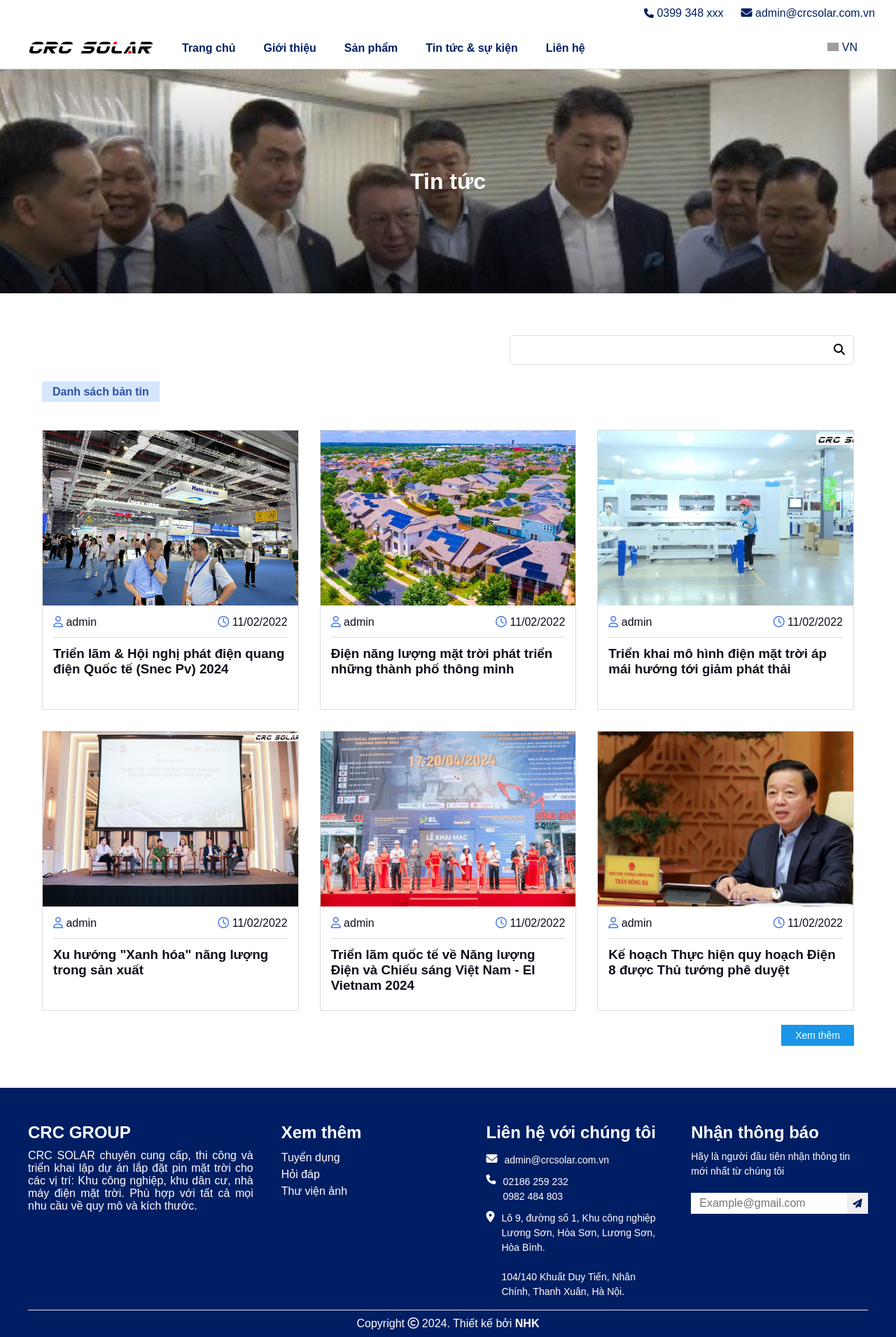
After one commit to HKJared/CRC-Solar, a PHP site: page /news.php in a window 1280 px wide. The commit adds this page. Shown: the whole page at 70% size. Run offline with PHP 8.4, Linux system fonts and the light colour scheme; grey boxes are pictures that could not be loaded.

Commit message:
Create: responsibility, news; Fix: staff, vision

```diff
--- a/includes/header.php
+++ b/includes/header.php
@@ -8,7 +8,11 @@
     <link rel="stylesheet" href="https://cdnjs.cloudflare.com/ajax/libs/font-awesome/6.5.2/css/all.min.css" integrity="sha512-SnH5WK+bZxgPHs44uWIX+LLJAJ9/2PkPKZ5QiAj6Ta86w+fsb2TkcmfRyVX3pBnMFcV7oQPJkl9QevSCWr3W6A==" crossorigin="anonymous" referrerpolicy="no-referrer" />
     <link rel="stylesheet" href="css/style.css">
 </head>
-
+<script>
+    function changeTitle(newTitle) {
+        document.title = newTitle;
+    }
+</script>
 <body>
     <div class="top-header row">
         <div class="contact row">
@@ -28,8 +32,8 @@
                     <ul class="sub-menu">
                         <li><a href="">Thư ngỏ</a></li>
                         <li><a href="staff.php">Con người CRC Solar</a></li>
-                        <li><a href="">Tầm nhìn chiến lược</a></li>
-                        <li><a href="">Trách nhiệm xã hội</a></li>
+                        <li><a href="vision.php">Tầm nhìn chiến lược</a></li>
+                        <li><a href="responsibility.php">Trách nhiệm xã hội</a></li>
                     </ul>
                 </li>
                 <li>
@@ -44,7 +48,7 @@
                 <li>
                     <a href="">Tin tức & sự kiện</a>
                     <ul class="sub-menu">
-                        <li><a href="">Tin tức</a></li>
+                        <li><a href="news.php">Tin tức</a></li>
                         <li><a href="">Ứng dụng - Công nghệ</a></li>
                         <li><a href="">Thư viện ảnh</a></li>
                         <li><a href="">Hỏi đáp</a></li>
--- a/public/about.php
+++ b/public/about.php
@@ -1,4 +1,7 @@
 <?php include('../includes/header.php'); ?>
+<script>
+    changeTitle("CRC Solar - Giới thiệu");
+</script>
 <link rel="stylesheet" href="css/about.css">
     <main class="center">
         <div class="about top-main center column">
@@ -46,7 +49,7 @@
                     </div>
                 </div>
             </div>
-            <div class="center" style="width: 100vw; background-color: #f5f9ff; border-bottom: 1px solid #eee;">
+            <div class="center" style="width: 100vw; background-color: var(--blueBlock2); border-bottom: 1px solid #eee;">
                 <div class="block block2 row">
                     <div class="left column">
                         <h1>Vì sao nên chọn CRC?</h1>
--- a/public/contact.php
+++ b/public/contact.php
@@ -1,4 +1,7 @@
 <?php include('../includes/header.php'); ?>
+<script>
+    changeTitle("CRC Solar - Liên hệ")
+</script>
 <link rel="stylesheet" href="css/contact.css">
     <main class="center">
         <div class="slogan top-main center column">
--- a/public/css/contact.css
+++ b/public/css/contact.css
@@ -107,7 +107,7 @@ body {
 
 .map-container {
     width: 100vw;
-    background-color: #f4fbff;
+    background-color: var(--blueBlock2);
 }
 
 .block2 > * {
--- /dev/null
+++ b/public/css/news.css
@@ -0,0 +1,131 @@
+body {
+    background-image: url('../images/block1.jpg');
+}
+
+.top-main {
+    height: 40vh;
+}
+
+.search-container {
+    display: flex;
+    justify-content: end;
+}
+
+#search {
+    border: var(--border);
+    border-radius: 5px;
+    overflow: hidden;
+    margin-bottom: 30px;
+}
+
+#search input {
+    border: 0;
+    font-size: 18px;
+    padding-left: 15px;
+    width: 450px;
+    height: 40px;
+    color: var(--extraText);
+}
+
+#search input:focus {
+    outline: none;
+}
+
+#search button {
+    border: 0;
+    background-color: transparent;
+    width: 40px;
+    height: 40px;
+    color: var(-mainColor);
+    font-size: 16px;
+}
+
+.newsletters-container {
+    display: flex;
+    width: calc(100% + 30px);
+    flex-wrap: wrap;
+    margin: -15px;
+    justify-content: flex-start;
+    margin-top: 30px;
+}
+
+.newsletter {
+    flex: 1 1 calc(33.333% - 30px);
+    box-sizing: border-box;
+    max-width: calc(33.333% - 30px);
+    height: 400px;
+    color: var(--Text);
+    border: var(--border);
+    margin: 15px; /* Đặt giá trị dương để tạo khoảng cách giữa các phần tử */
+}
+
+
+.newsletter .img {
+    width: 100%;
+    height: 250px;
+    overflow: hidden;
+}
+
+.newsletter .img img {
+    width: 100%;
+    height: 100%;
+    transition: transform 0.5s ease;
+}
+
+.newsletter:hover img {
+    transform: scale(1.1);
+}
+
+.newsletter:hover {
+    border-color: #eeeeee;
+}
+
+.info-container {
+    padding: 15px;
+}
+
+.info-container .info {
+    justify-content: space-between;
+    padding-bottom: 12px;
+    border-bottom: var(--border);
+    margin-bottom: 12px;
+}
+
+.info-container i {
+    color: #4a7be4;
+}
+
+.block1 .show-more {
+    display: flex;
+    justify-content: end;
+}
+
+.block1 .show-more button {
+    position: relative;
+    border: 0;
+    height: 30px;
+    overflow: hidden;
+    margin-top: 20px;
+}
+
+.block1 .show-more button .background {
+    position: absolute;
+    top: 0;
+    left: -100%;
+    height: 30px;
+    width: 200%;
+    background: linear-gradient(to right, var(--mainColor) 50%, #1a95e7 50%);
+    transition: transform 0.5s ease;
+}
+
+.block1 .show-more a {
+    position: relative;
+    color: #fff;
+    padding: 0 20px;
+    font-size: 14px;
+    z-index: 1;
+}
+
+.block1 .show-more button:hover .background {
+    transform: translateX(50%);
+}
--- a/public/css/style.css
+++ b/public/css/style.css
@@ -3,6 +3,9 @@
   --extraColor: #2e50a0;
   --extraText: #757779;
   --border: 1px solid #dddddd;
+  --blueBlock2: #F4FBFF;
+  --blueBlock1: #DAE9FF;
+  --Text: #0E0D1B;
 }
 
 * {
--- /dev/null
+++ b/public/news.php
@@ -0,0 +1,117 @@
+<?php include('../includes/header.php') ?>
+<script>
+    changeTitle("CRC Solar - Tin tức")
+</script>
+<link rel="stylesheet" href="css/news.css">
+<link href="https://fonts.googleapis.com/css?family=Roboto:100,300,400,500,700&display=swap" rel="stylesheet">
+<main class="center">
+    <div class="slogan top-main center column">
+        <h1>Tin tức</h1>
+    </div>
+    <div class="main center">
+        <div class="block block1 column">
+            <div class="search-container">
+                <form class="row" id="search" action="">
+                    <input type="text">
+                    <button type="submit"><i class="fa-solid fa-magnifying-glass"></i></button>
+                </form>
+            </div>
+            <div class="top-block">
+                <span>Danh sách bản tin</span>
+            </div>
+            <div class="newsletters-container">
+                <a href="" class="newsletter column">
+                    <div class="img">
+                        <img src="images/news1.jpg" alt="">
+                    </div>
+                    <div class="info-container column">
+                        <div class="info row">
+                            <p><i class="fa-regular fa-user"></i> admin</p>
+                            <p><i class="fa-regular fa-clock"></i> 11/02/2022</p>
+                        </div>
+                        <div class="title">
+                            <h3>Triển lãm & Hội nghị phát điện quang điện Quốc tế (Snec Pv) 2024</h3>
+                        </div>
+                    </div>
+                </a>
+                <a href="" class="newsletter column">
+                    <div class="img">
+                        <img src="images/news2.jpg" alt="">
+                    </div>
+                    <div class="info-container colums">
+                        <div class="info row">
+                            <p><i class="fa-regular fa-user"></i> admin</p>
+                            <p><i class="fa-regular fa-clock"></i> 11/02/2022</p>
+                        </div>
+                        <div class="title">
+                            <h3>Điện năng lượng mặt trời phát triển những thành phố thông minh</h3>
+                        </div>
+                    </div>
+                </a>
+                <a href="" class="newsletter column">
+                    <div class="img">
+                        <img src="images/news3.jpg" alt="">
+                    </div>
+                    <div class="info-container colums">
+                        <div class="info row">
+                            <p><i class="fa-regular fa-user"></i> admin</p>
+                            <p><i class="fa-regular fa-clock"></i> 11/02/2022</p>
+                        </div>
+                        <div class="title">
+                            <h3>Triển khai mô hình điện mặt trời áp mái hướng tới giảm phát thải</h3>
+                        </div>
+                    </div>
+                </a>
+                <a href="" class="newsletter column">
+                    <div class="img">
+                        <img src="images/news4.jpg" alt="">
+                    </div>
+                    <div class="info-container colums">
+                        <div class="info row">
+                            <p><i class="fa-regular fa-user"></i> admin</p>
+                            <p><i class="fa-regular fa-clock"></i> 11/02/2022</p>
+                        </div>
+                        <div class="title">
+                            <h3>Xu hướng "Xanh hóa" năng lượng trong sản xuất</h3>
+                        </div>
+                    </div>
+                </a>
+                <a href="" class="newsletter column">
+                    <div class="img">
+                        <img src="images/news5.jpg" alt="">
+                    </div>
+                    <div class="info-container colums">
+                        <div class="info row">
+                            <p><i class="fa-regular fa-user"></i> admin</p>
+                            <p><i class="fa-regular fa-clock"></i> 11/02/2022</p>
+                        </div>
+                        <div class="title">
+                            <h3>Triển lãm quốc tế về Năng lượng Điện và Chiếu sáng Việt Nam - EI Vietnam 2024</h3>
+                        </div>
+                    </div>
+                </a>
+                <a href="" class="newsletter column">
+                    <div class="img">
+                        <img src="images/news6.jpg" alt="">
+                    </div>
+                    <div class="info-container colums">
+                        <div class="info row">
+                            <p><i class="fa-regular fa-user"></i> admin</p>
+                            <p><i class="fa-regular fa-clock"></i> 11/02/2022</p>
+                        </div>
+                        <div class="title">
+                            <h3>Kế hoạch Thực hiện quy hoạch Điện 8 được Thủ tướng phê duyệt</h3>
+                        </div>
+                    </div>
+                </a>
+            </div>
+            <div class="show-more">
+                <button>
+                    <div class="background"></div>
+                    <a href="contact.php">Xem thêm</a>
+                </button>
+            </div>
+        </div>
+    </div>
+</main>
+<?php include('../includes/footer.php') ?>
--- a/public/staff.php
+++ b/public/staff.php
@@ -1,4 +1,7 @@
 <?php include('../includes/header.php') ?>
+<script>
+    changeTitle("CRC Solar - Nhân lực")
+</script>
 <link rel="stylesheet" href="css/staff.css">
 <main class="center">
     <div class="slogan top-main center column">
@@ -44,7 +47,7 @@
             </div>
         </div>
     </div>
-    <div class="center" style="width: 100vw; background-color: #f5f9ff">
+    <div class="center" style="width: 100vw; background-color: var(--blueBlock2);">
         <div class="block block2 column">
             <div class="top-block">
                 <span>Đội ngũ Nghiên cứu và Phát triển</span>
```
Also changed, not shown: public/css/responsibility.css (added, +57 -0 lines), public/css/vision.css (+54 -0 lines), public/responsibility.php (added, +36 -0 lines), public/vision.php (+21 -1 lines), public/images/main-responsibility.jpg (added), public/images/news1.jpg (added), public/images/news2.jpg (added), public/images/news3.jpg (added), public/images/news4.jpg (added), public/images/news5.jpg (added), public/images/news6.jpg (added).
